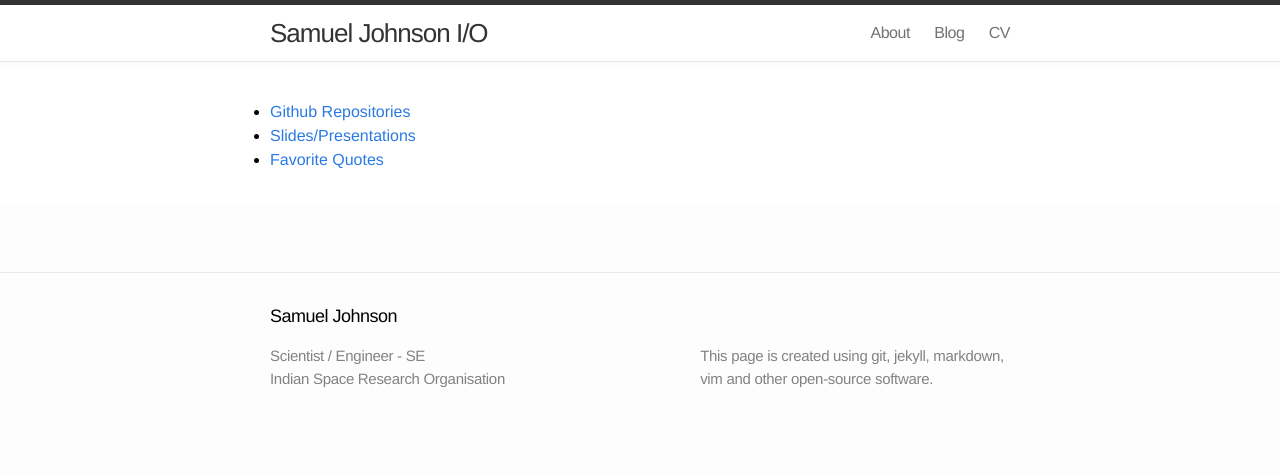
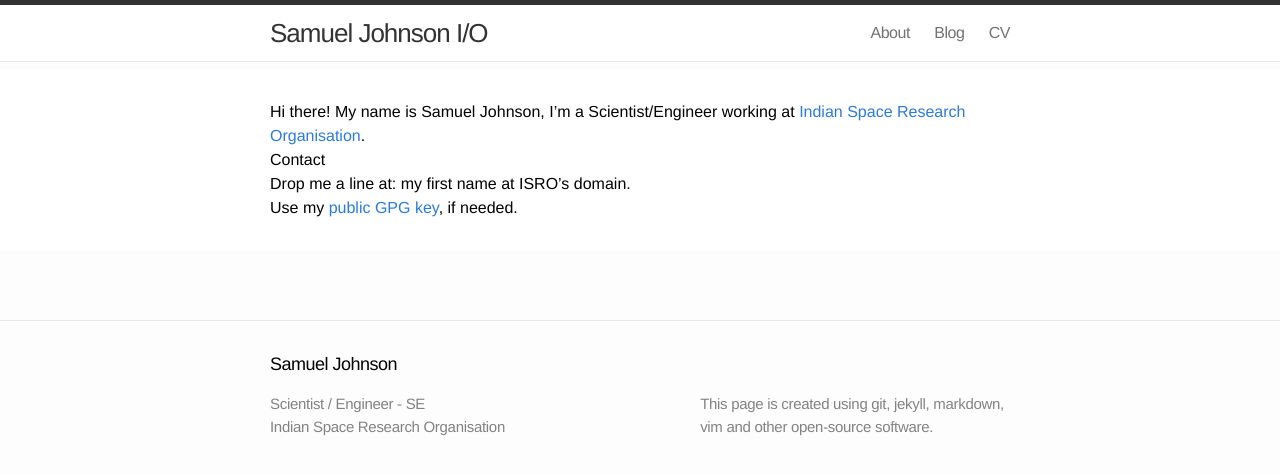
Before and after one commit to samueljohnson/samueljohnson.github.io, a Jekyll site: the page built from index.markdown, in a window 1280 px wide and 900 px high. Shown: the top 475 px of the window. Built offline with Jekyll 4.4.1, drawn with Linux system fonts in a browser that asks for light colours; nearby versions of some CDN libraries.

Commit message:
updated index

```diff
--- a/index.markdown
+++ b/index.markdown
@@ -2,10 +2,24 @@
 layout: default
 title:  "Home"
 ---
+
+Hi there! My name is Samuel Johnson, I’m a Scientist/Engineer working at [Indian Space Research Organisation](http://www.isro.gov.in).
+
+## Contact
+
+Drop me a line at: my first name at ISRO's domain.
+
+Use my [public GPG key](/assets/txt/ISRO_Public.asc), if needed.
+
+
+<!--
+
 * [Github Repositories](https://github.com/samueljohnson/){:target="_blank"}
 
 * [Slides/Presentations](https://docs.google.com/folderview?id=0Byuyn2ZpRQybNlFEUnhDSFh2Mzg){:target="_blank"}
 
 * [Favorite Quotes](/quotes)
 
-<!-- * [Public Key (prl)](/assets/txt/PRL_Public.asc){:target="_blank"} -->
+* [Public Key (prl)](/assets/txt/PRL_Public.asc){:target="_blank"}
+
+-->
```
